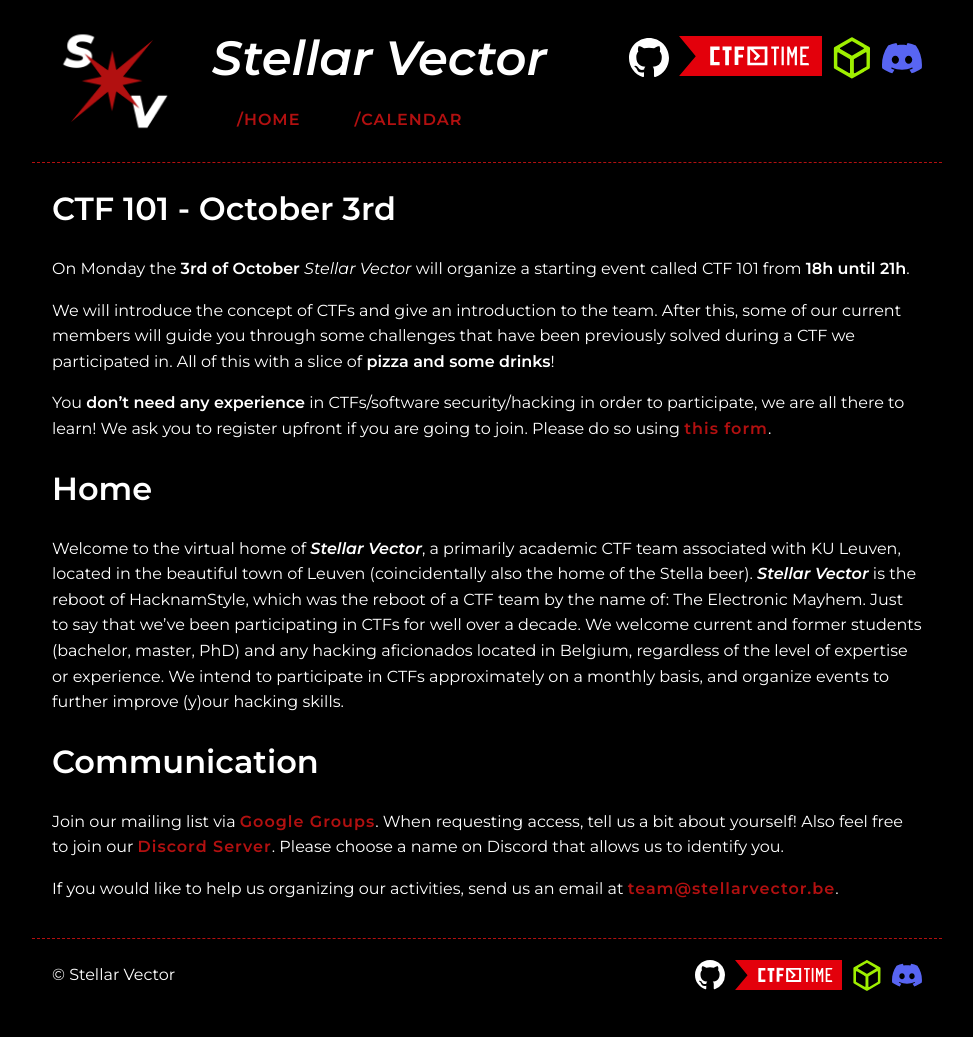
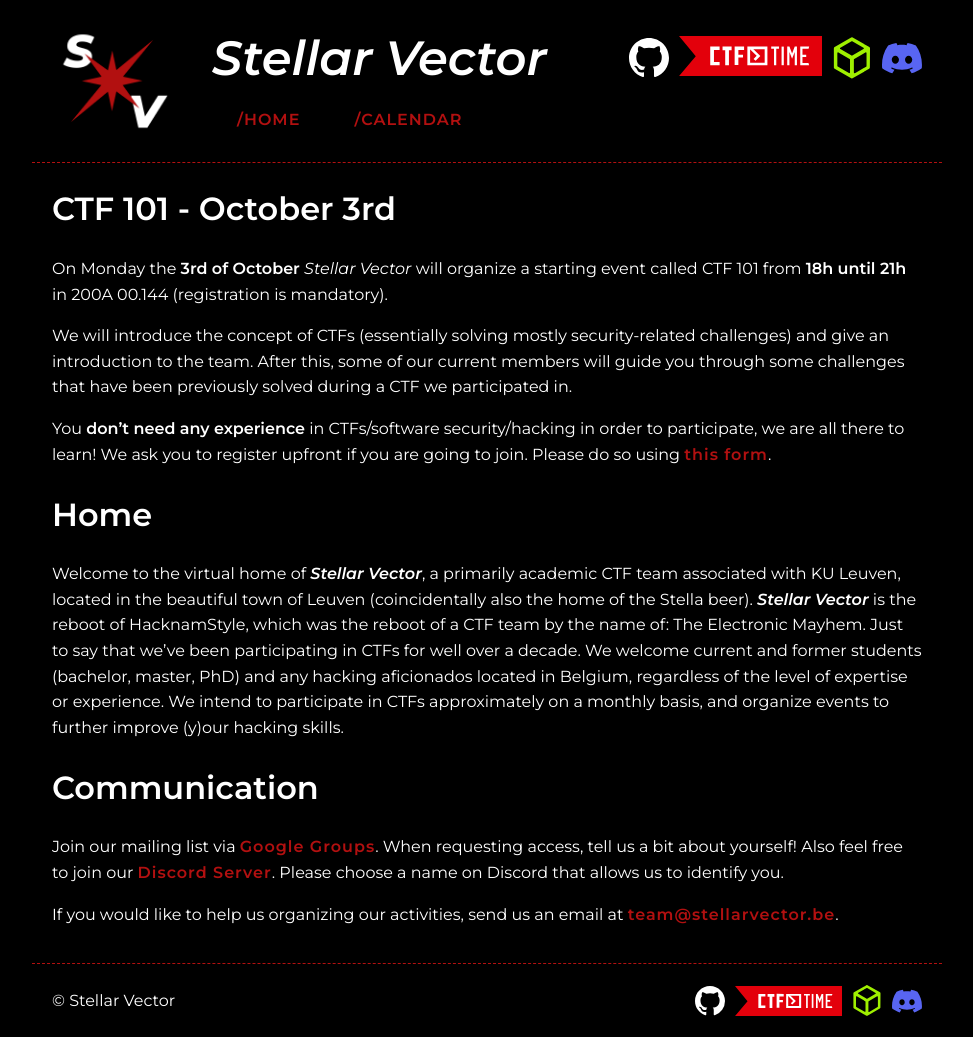
Before and after one commit to stellarvector/stellarvector.github.io, a Jekyll site: the page built from pages/home.md, in a window 1280 px wide. Shown: the whole page, without its empty margins (153-1126 px from the left). Built offline with Jekyll 4.4.1, drawn with Linux system fonts in a browser that asks for light colours; before the commit the page ends 1012 px from its top, so only the background shows below that.

Commit message:
Update CTF 101 message

```diff
--- a/pages/home.md
+++ b/pages/home.md
@@ -6,11 +6,10 @@ permalink: /
 
 # CTF 101 - October 3rd
 
-On Monday the **3rd of October** *Stellar Vector* will organize a starting event called CTF 101 from **18h until 21h**.
+On Monday the **3rd of October** *Stellar Vector* will organize a starting event called CTF 101 from **18h until 21h** in 200A 00.144 (registration is mandatory).
 
-We will introduce the concept of CTFs and give an introduction to the team.
+We will introduce the concept of CTFs (essentially solving mostly security-related challenges) and give an introduction to the team.
 After this, some of our current members will guide you through some challenges that have been previously solved during a CTF we participated in.
-All of this with a slice of **pizza and some drinks**!
 
 You **don't need any experience** in CTFs/software security/hacking in order to participate, we are all there to learn!
 We ask you to register upfront if you are going to join. Please do so using [this form](https://docs.google.com/forms/d/e/1FAIpQLSe1CV-iLJKEL65XVjywlDZxJ_WQacKATWCB6UCexoV6GsI2fQ/viewform).
```
